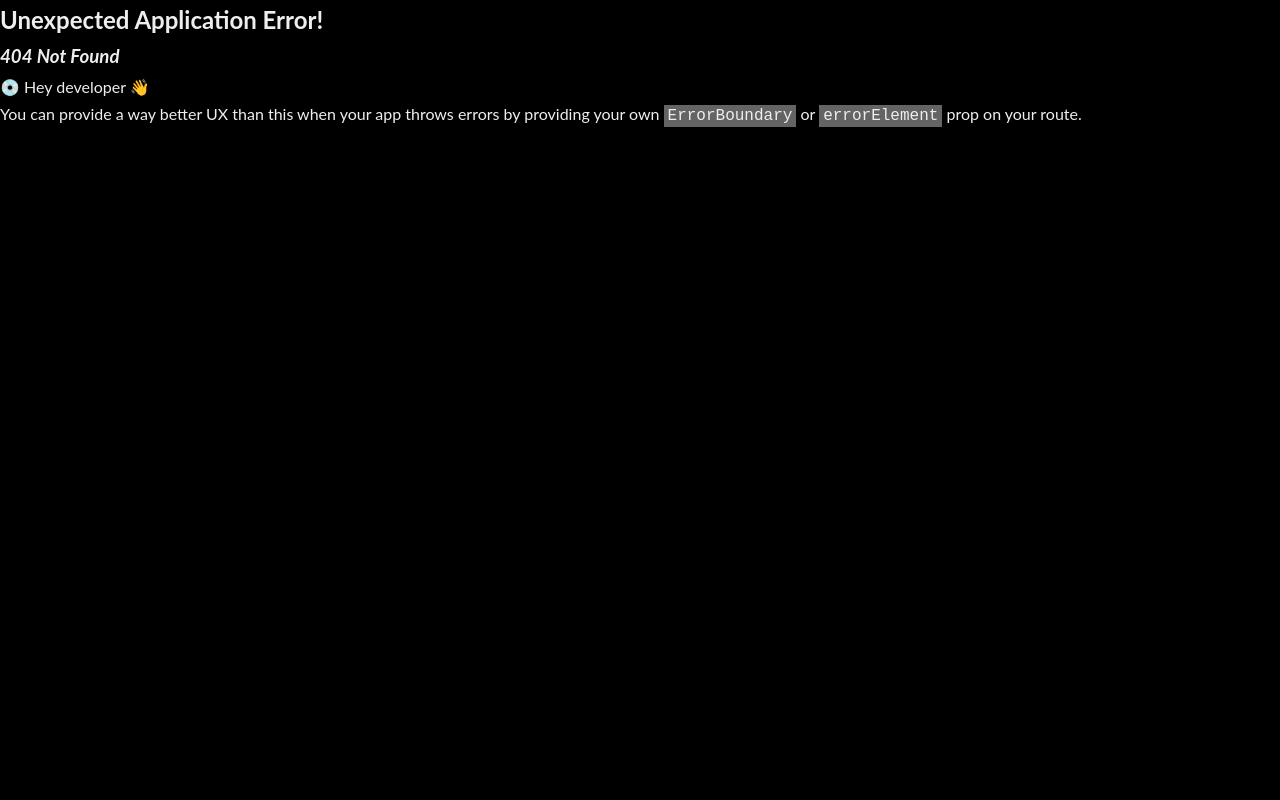
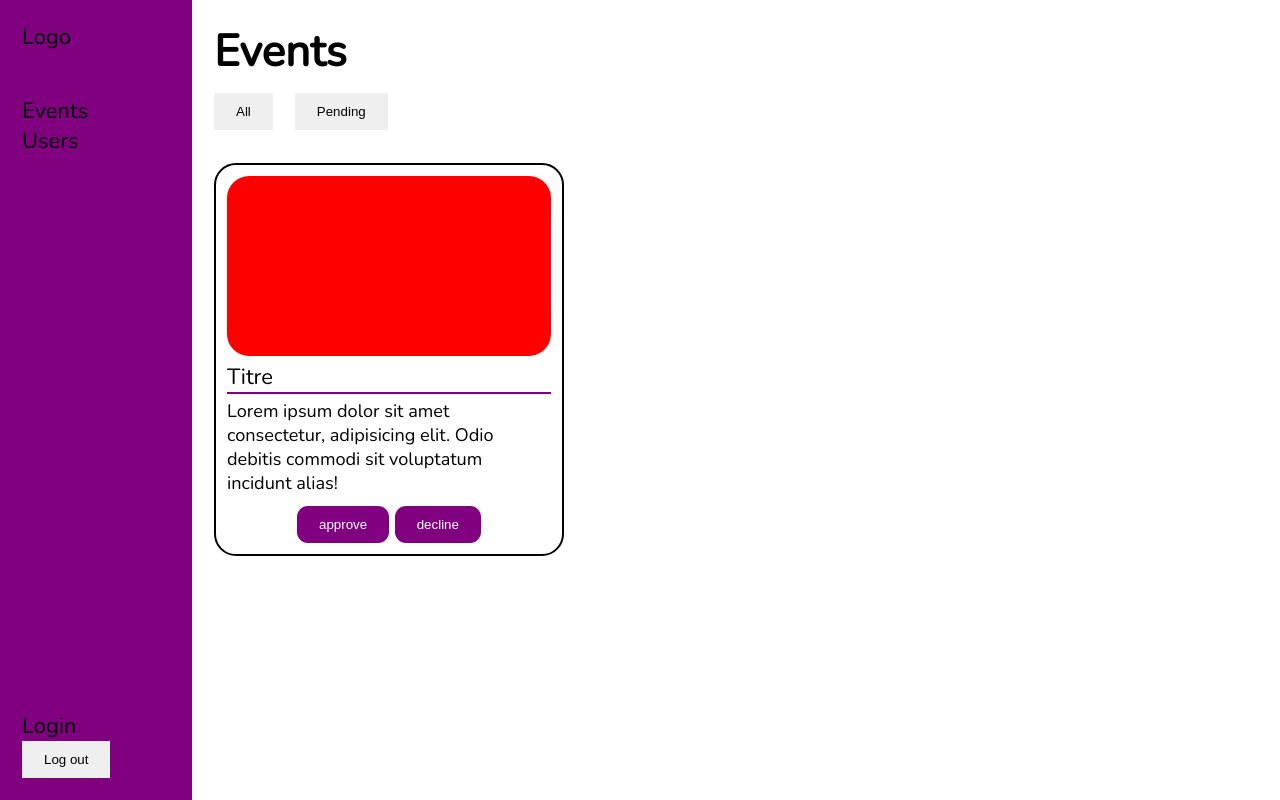
Before and after one commit to Naimoudine/hackathon-wildcodeschool, a React (Vite) app in the folder client/: page /dashboard in a window 1280 px wide. Before the commit this address had no page. Built offline with nearby package versions, Linux system fonts and the light colour scheme.

Commit message:
start client admin

```diff
--- a/client/src/App.css
+++ b/client/src/App.css
@@ -1,165 +1,24 @@
-body {
-  font-family: "Lato", sans-serif;
-  font-weight: 400;
-  font-size: 16px;
-  line-height: 1.7;
-  color: #eee;
+@import url("https://fonts.googleapis.com/css2?family=Nunito&display=swap");
+
+* {
   margin: 0;
+  padding: 0;
+  box-sizing: border-box;
 }
 
-.container {
-  height: 100vh;
-  background-image: url("./assets/images/background.webp");
-  background-size: cover;
-  background-position: top;
-  position: relative;
-  display: flex;
-  flex-direction: row;
-  justify-content: space-between;
-  padding: 30px;
+html {
+  font-family: "Nunito", sans-serif;
+  font-size: 22px;
+  color: #fff;
 }
 
-.logo {
-  font-size: 20px;
-  margin-top: 16px;
+body {
+  min-height: 100vh;
+  background-position-x: right;
 }
 
-.navbar ul {
-  display: flex;
-  gap: 20px;
-  list-style: none;
+button {
+  padding: 0.5rem 1rem;
+  border: none;
+  outline: none;
 }
-
-.navbar a {
-  text-decoration: none;
-  color: #eee;
-  display: flex;
-  gap: 5px;
-  justify-content: end;
-  margin-top: auto;
-  font-size: 15px;
-}
-
-.navbar a:hover {
-  scale: 110%;
-}
-
-.text-box {
-  position: absolute;
-  top: 50%;
-  left: 50%;
-  transform: translate(-50%, -50%);
-  text-align: center;
-}
-
-.block-primary {
-  text-transform: uppercase;
-  margin-bottom: 30px;
-}
-
-.block-primary-main {
-  font-size: 50px;
-  font-weight: 400;
-  letter-spacing: 5px;
-  animation: blink 12s infinite;
-}
-
-.block-primary-sub {
-  display: block;
-  font-size: 18px;
-  font-weight: 700;
-  letter-spacing: 7px;
-}
-
-.btn:link,
-.btn:visited {
-  text-transform: uppercase;
-  text-decoration: none;
-  padding: 10px 20px;
-  display: inline-block;
-  border-radius: 100px;
-  transition: all 0.2s;
-  position: relative;
-}
-
-.btn:hover {
-  transform: translateY(-3px);
-  box-shadow: 0 10px 20px rgba(0, 0, 0, 0.2);
-}
-
-.btn:active {
-  transform: translateY(-1px);
-  box-shadow: 0 5px 10px rgba(0, 0, 0, 0.2);
-}
-
-.btn-white {
-  background-color: #fff;
-  color: #777;
-  font-size: 14px;
-}
-
-footer {
-  position: absolute;
-  top: 85%;
-  left: 75%;
-}
-
-.wcs {
-  text-decoration: none;
-  color: #ff1493ad;
-}
-
-.wcs:hover {
-  border-bottom: solid 1px #ff1493ad;
-}
-
-@media screen and (max-width: 760px) {
-  .logo {
-    display: none;
-  }
-
-  .container {
-    justify-content: center;
-  }
-
-  footer {
-    position: absolute;
-    top: 85%;
-    left: 20%;
-  }
-}
-
-@media screen and (min-width: 761px) and (max-width: 960px) {
-  footer {
-    position: absolute;
-    top: 85%;
-    left: 60%;
-  }
-}
-
-@keyframes blink {
-  20%,
-  24%,
-  55% {
-    color: #111;
-    text-shadow: none;
-  }
-  0%,
-  19%,
-  21%,
-  23%,
-  25%,
-  54%,
-  56%,
-  100% {
-    text-shadow:
-      0 0 5px #ff1493ad,
-      0 0 15px #eee,
-      0 0 20px #ff1493ad,
-      0 0 40px #a00ac9,
-      0 0 60px #ff0000,
-      0 0 10px #970dc5,
-      0 0 98px #ff0000;
-    color: #fff;
-  }
-}
--- /dev/null
+++ b/client/src/components/EventCollection.jsx
@@ -0,0 +1,9 @@
+import PropTypes from "prop-types";
+
+export default function EventCollection({ children }) {
+  return <div>{children}</div>;
+}
+
+EventCollection.propTypes = {
+  children: PropTypes.element.isRequired,
+};
--- /dev/null
+++ b/client/src/components/PendingEventCollection.jsx
@@ -0,0 +1,9 @@
+import PropTypes from "prop-types";
+
+export default function PendingEventCollection({ children }) {
+  return <div>{children}</div>;
+}
+
+PendingEventCollection.propTypes = {
+  children: PropTypes.element.isRequired,
+};
--- /dev/null
+++ b/client/src/components/UserCollection.jsx
@@ -0,0 +1,3 @@
+export default function UserCollection() {
+  return <div>UserCollection</div>;
+}
--- /dev/null
+++ b/client/src/pages/admin/Dashboard.jsx
@@ -0,0 +1,33 @@
+import { Outlet, NavLink } from "react-router-dom";
+import styles from "./Dashboard.module.css";
+
+export default function Dashboard() {
+  return (
+    <main className={styles.dashboard}>
+      <aside>
+        <nav>
+          <div>
+            <NavLink to="/">Logo</NavLink>
+            <ul>
+              <li>
+                <NavLink to="/dashboard">Events</NavLink>
+              </li>
+              <li>
+                <NavLink to="/dashboard/users">Users</NavLink>
+              </li>
+            </ul>
+          </div>
+          <ul>
+            <li>
+              <NavLink to="/login">Login</NavLink>
+            </li>
+            <button type="button">Log out</button>
+          </ul>
+        </nav>
+      </aside>
+      <div>
+        <Outlet />
+      </div>
+    </main>
+  );
+}
--- /dev/null
+++ b/client/src/pages/admin/Dashboard.module.css
@@ -0,0 +1,38 @@
+.dashboard {
+  display: flex;
+  min-height: 100vh;
+  color: black;
+}
+
+.dashboard aside {
+  width: 15%;
+  background-color: purple;
+}
+
+.dashboard nav {
+  height: 100%;
+  display: flex;
+  flex-direction: column;
+  justify-content: space-between;
+  padding: 1rem;
+}
+
+.dashboard nav > div {
+  display: flex;
+  flex-direction: column;
+  gap: 2rem;
+}
+
+.dashboard ul {
+  list-style: none;
+}
+
+.dashboard a {
+  color: black;
+  text-decoration: none;
+}
+
+.dashboard > div {
+  width: 85%;
+  padding: 1rem;
+}
--- /dev/null
+++ b/client/src/pages/admin/Events.jsx
@@ -0,0 +1,139 @@
+import EventCollection from "../../components/EventCollection";
+import PendingEventCollection from "../../components/PendingEventCollection";
+import styles from "./Events.module.css";
+
+export default function Events() {
+  return (
+    <div className={styles.events}>
+      <h1>Events</h1>
+      <div className={styles.cta}>
+        <button type="button">All</button>
+        <button type="button">Pending</button>
+      </div>
+      <div>
+        <EventCollection>
+          <div
+            style={{
+              maxWidth: "350px",
+              border: "2px solid black",
+              padding: "0.5rem",
+              borderRadius: "1rem",
+              textAlign: "center",
+              display: "none",
+            }}
+          >
+            <div
+              style={{
+                height: "180px",
+                width: "100%",
+                backgroundColor: "red",
+                borderRadius: "1rem",
+                marginBottom: "0.25rem",
+              }}
+            />
+            <div>
+              <p
+                style={{
+                  marginBottom: "0.25rem",
+                  borderBottom: "2px solid purple",
+                  textAlign: "start",
+                }}
+              >
+                Titre
+              </p>
+              <p
+                style={{
+                  marginBottom: "0.5rem",
+                  textAlign: "start",
+                  fontSize: "0.825rem",
+                }}
+              >
+                Lorem ipsum dolor sit amet consectetur, adipisicing elit. Odio
+                debitis commodi sit voluptatum incidunt alias!
+              </p>
+            </div>
+            <button
+              type="button"
+              style={{
+                display: "inline-block",
+                margin: "0 auto",
+                borderRadius: "0.5rem",
+                color: "white",
+                backgroundColor: "purple",
+              }}
+            >
+              Détails
+            </button>
+          </div>
+        </EventCollection>
+        <PendingEventCollection>
+          <div
+            style={{
+              maxWidth: "350px",
+              border: "2px solid black",
+              padding: "0.5rem",
+              borderRadius: "1rem",
+            }}
+          >
+            <div
+              style={{
+                height: "180px",
+                width: "100%",
+                backgroundColor: "red",
+                borderRadius: "1rem",
+                marginBottom: "0.25rem",
+              }}
+            />
+            <div>
+              <p
+                style={{
+                  marginBottom: "0.25rem",
+                  borderBottom: "2px solid purple",
+                }}
+              >
+                Titre
+              </p>
+              <p
+                style={{
+                  marginBottom: "0.5rem",
+                  fontSize: "0.825rem",
+                }}
+              >
+                Lorem ipsum dolor sit amet consectetur, adipisicing elit. Odio
+                debitis commodi sit voluptatum incidunt alias!
+              </p>
+            </div>
+            <div
+              style={{
+                display: "flex",
+                justifyContent: "center",
+                gap: "0.25rem",
+              }}
+            >
+              <button
+                type="button"
+                style={{
+                  borderRadius: "0.5rem",
+                  color: "white",
+                  backgroundColor: "purple",
+                }}
+              >
+                approve
+              </button>
+              <button
+                type="button"
+                style={{
+                  borderRadius: "0.5rem",
+                  color: "white",
+                  backgroundColor: "purple",
+                }}
+              >
+                decline
+              </button>
+            </div>
+          </div>
+        </PendingEventCollection>
+      </div>
+    </div>
+  );
+}
--- /dev/null
+++ b/client/src/pages/admin/Events.module.css
@@ -0,0 +1,9 @@
+.events h1 {
+  margin-bottom: 0.5rem;
+}
+
+.cta {
+  display: flex;
+  gap: 1rem;
+  margin-bottom: 1.5rem;
+}
--- /dev/null
+++ b/client/src/pages/admin/Users.jsx
@@ -0,0 +1,3 @@
+export default function Users() {
+  return <div>Users</div>;
+}
--- a/client/src/styles/login.css
+++ b/client/src/pages/login.module.css
@@ -1,34 +1,4 @@
-@import url("https://fonts.googleapis.com/css2?family=Nunito&display=swap");
-
-* {
-  margin: 0;
-  padding: 0;
-  box-sizing: border-box;
-}
-
-html {
-  font-family: "Nunito", sans-serif;
-  font-size: 22px;
-  color: #fff;
-}
-
-body {
-  min-height: 100vh;
-  background: black;
-
-  background-position-x: right;
-}
-
-.App {
-  display: flex;
-  flex-direction: column;
-  justify-content: center;
-  align-items: center;
-  min-height: 100vh;
-  padding: 1rem 0.5rem;
-}
-
-section {
+.loginSection {
   width: 100%;
   max-width: 420px;
   min-height: 400px;
@@ -39,7 +9,7 @@ section {
   background-color: rgba(0, 0, 0, 0.4);
 }
 
-form {
+.formLogin {
   display: flex;
   flex-direction: column;
   justify-content: space-evenly;
@@ -47,15 +17,14 @@ form {
   padding-bottom: 1rem;
 }
 
-a,
+/* a,
 a:visited {
   color: #fff;
-}
+} */
 
 input[type="text"],
 input[type="password"],
 input[type="email"],
-button,
 textarea {
   font-family: "Nunito", sans-serif;
   font-size: 22px;
@@ -65,11 +34,11 @@ textarea {
 }
 
 label,
-button {
+.loginSubmitButton {
   margin-top: 1rem;
 }
 
-button {
+.loginSubmitButton {
   padding: 0.5rem;
   background-color: #00a3ff;
 }
@@ -113,11 +82,3 @@ button {
 .line {
   display: inline-block;
 }
-
-.image-container {
-  background: url("https://cdn.pixabay.com/photo/2017/01/29/14/59/sport-2018189_1280.jpg")
-    no-repeat center center;
-  background-size: cover;
-  position: relative;
-  clip-path: polygon(30% 0%, 100% 0, 100% 100%, 0% 100%);
-}
```
Also changed, not shown: client/src/main.jsx (+19 -2 lines), client/src/pages/Login.jsx (+29 -18 lines).
